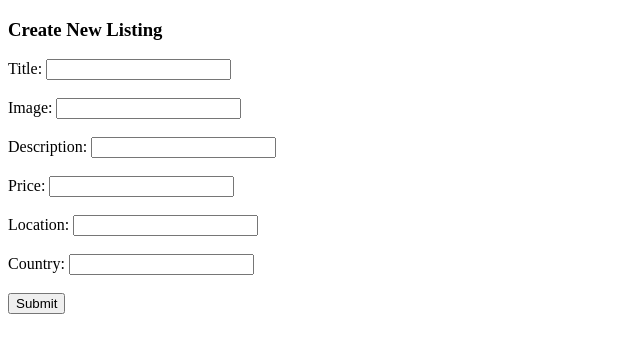
After one commit to AquillaRival/Major-Project-Wander-Lust, a Node server app: template views/listings/edit.ejs in a window 1280 px wide. The commit adds this page. Shown: the top 353 px of the page, without its empty margins (0-640 px from the left). Run offline with Node 20, Linux system fonts and the light colour scheme; the template is opened without the code that fills it, so the values that code supplies are empty; some libraries are stand-ins or nearby versions.

Commit message:
Added Added Edit and destroy route

```diff
--- a/app.js
+++ b/app.js
@@ -30,6 +30,16 @@ app.get("/listings", async (req, res) => {
   res.render("./listings/index.ejs", { allListings });
 });
 
+app.get("/listing/new", (req, res) => {
+  res.render("./listings/new.ejs");
+});
+
+app.post("/listings", async (req, res) => {
+  let newListing = new Listing(req.body.listing);
+  await newListing.save();
+  res.redirect("/listings");
+});
+
 // Show Route
 app.get("/listings/:id", async (req, res) => {
   let { id } = req.params;
@@ -37,13 +47,22 @@ app.get("/listings/:id", async (req, res) => {
   res.render("./listings/show.ejs", { listing });
 });
 
-app.get("/listing/new", (req, res) => {
-  res.render("./listings/new.ejs");
+app.get("/listings/:id/edit", async (req, res) => {
+  let { id } = req.params;
+  let listing = await Listing.findById(id);
+  res.render("./listings/edit.ejs", { listing });
 });
 
-app.post("/listings", async (req, res) => {
-  let newListing = new Listing(req.body.listing);
-  await newListing.save();
+app.put("/listings/:id", async (req, res) => {
+  let { id } = req.params;
+  let updatedListing = { ...req.body.listing };
+  await Listing.findByIdAndUpdate(id, updatedListing);
+  res.redirect(`/listings/${id}`);
+});
+
+app.delete("/listings/:id", async (req, res) => {
+  let { id } = req.params;
+  await Listing.findByIdAndDelete(id);
   res.redirect("/listings");
 });
 
--- /dev/null
+++ b/views/listings/edit.ejs
@@ -0,0 +1,53 @@
+<!DOCTYPE html>
+<html lang="en">
+  <head>
+    <meta charset="UTF-8" />
+    <meta name="viewport" content="width=device-width, initial-scale=1.0" />
+    <title>WanderLust</title>
+  </head>
+  <body>
+    <h3>Create New Listing</h3>
+    <form action="/listings/<%= listing.id %>?_method=PUT" method="POST">
+      <label
+        >Title:
+        <input type="text" name="listing[title]" value="<%= listing.title %>"
+      /></label>
+      <br /><br />
+      <label
+        >Image:
+        <input type="text" name="listing[image]" value="<%= listing.image %>"
+      /></label>
+      <br /><br />
+      <label
+        >Description:
+        <input
+          type="text"
+          name="listing[description]"
+          value="<%= listing.description %>"
+      /></label>
+      <br /><br />
+      <label
+        >Price:
+        <input type="number" name="listing[price]" value="<%= listing.price %>"
+      /></label>
+      <br /><br />
+      <label
+        >Location:
+        <input
+          type="text"
+          name="listing[location]"
+          value="<%= listing.location %>"
+      /></label>
+      <br /><br />
+      <label
+        >Country:
+        <input
+          type="text"
+          name="listing[country]"
+          value="<%= listing.country %>"
+      /></label>
+      <br /><br />
+      <button>Submit</button>
+    </form>
+  </body>
+</html>
--- a/views/listings/show.ejs
+++ b/views/listings/show.ejs
@@ -17,5 +17,9 @@
       <li><%= listing.location %></li>
       <li><%= listing.country %></li>
     </ul>
+    <a href="/listings/<%= listing._id %>/edit">Edit this Listing</a>
+    <form action="/Listings/<%= listing._id %>?_method=DELETE" method="post">
+      <button>Delete</button>
+    </form>
   </body>
 </html>
```
